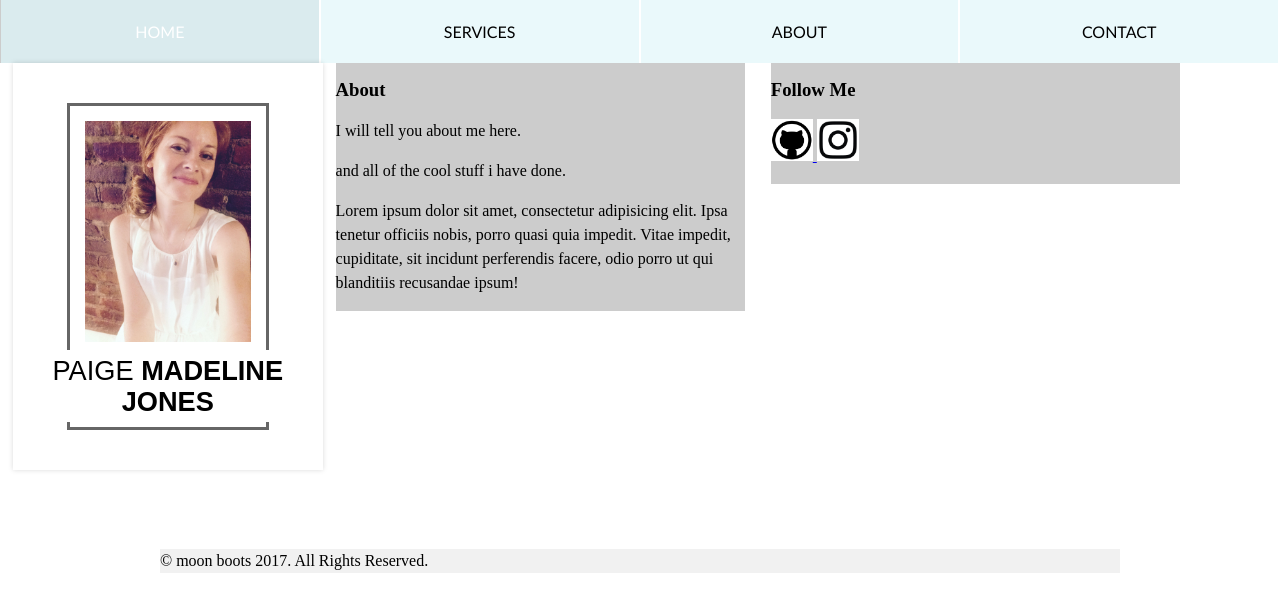
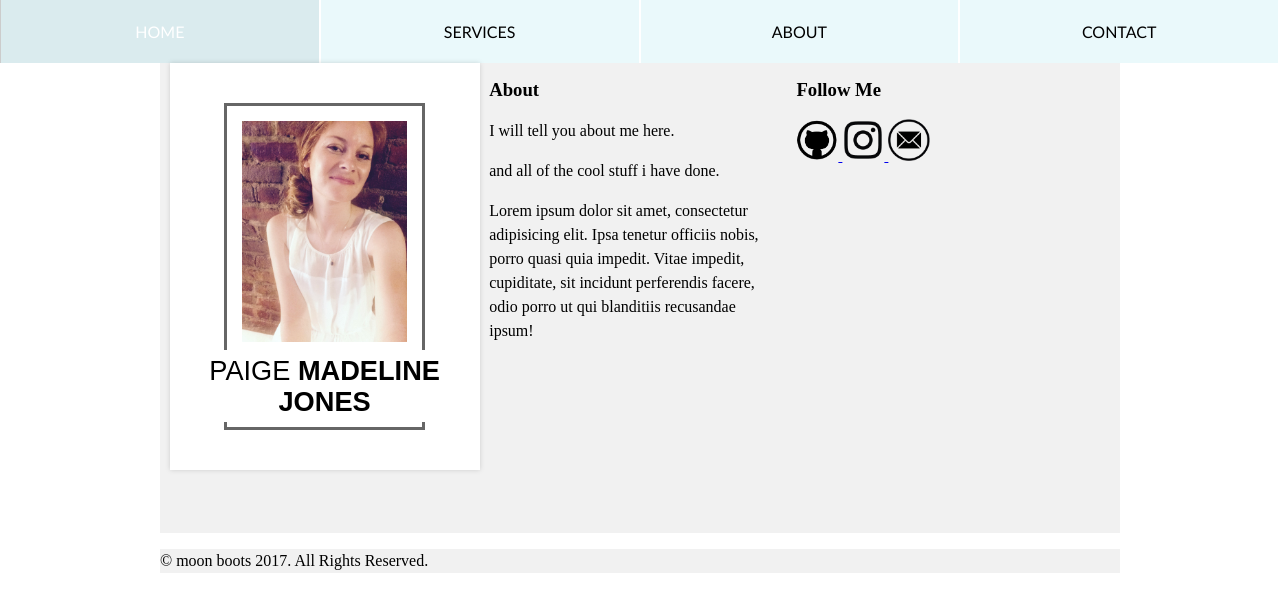
Before and after one commit to petitlapin86/portfolio, a plain HTML site: page about.html in a window 1280 px wide. Drawn offline with nearby package versions, Linux system fonts and the light colour scheme; a web font is replaced by a local one.

Commit message:
add email icon

```diff
--- a/about.html
+++ b/about.html
@@ -25,7 +25,7 @@
   </header> <!--this is closing the header-->
 
 
-  <div class="clearfix">
+  <div class=" wrapper clearfix">
 </figure class="col-4">
   <figure class="snip1113"><img src="images/FullSizeRender.jpg" alt="thats me" />
     <figcaption>
@@ -44,10 +44,13 @@
         	 <h3>Follow Me</h3>
           	<p>
               <a href="https://github.com/petitlapin86/">
-                <img src="images/github1.png" alt="Github" width="42" height="42" border="0">
-                </a>
-                <a href="https://www.instagram.com/patienceandfortitudeco/">
-                  <img src="images/instagram-icon-logo-vector-download.jpg" alt="Instagram" width="42" height="42" border="0">
+                <img src="images/github2.png" alt="Github" width="42" height="42" border="0">
+                  </a>
+                  <a href="https://www.instagram.com/patienceandfortitudeco/">
+                  <img src="images/instagram.png" alt="Instagram" width="42" height="42" border="0">
+                  </a>
+                  <a href="mailto:paigemadelinejones@gmail.com">
+                  <img src="images/email.png" alt="Email" width="42" height="42" border="0">
                 </a>
               </p>
             </div>
--- a/css/style.css
+++ b/css/style.css
@@ -9,7 +9,7 @@ figure.snip1113 {
   float: left;
   overflow: hidden;
   margin: 63px 1%;
-  min-width: 220px;
+  min-width: 200px;
   max-width: 310px;
   width: 100%;
   background: #ffffff;
@@ -120,8 +120,7 @@ section {
 /* this one is 1/3 of the space */
 .col-4 {
   float: left;
-  width: 32%;
-  background: #ccc;
+  width: 30%;
   margin-top: auto;
   padding-top: 60px;
 }
```
Also changed, not shown: index.html (+1 -1 lines), images/email.png (added), images/github.png (deleted), images/github1.png (deleted), images/github2.png (added), images/instagram-icon-logo-vector-download.jpg (deleted), images/instagram.png (added).
